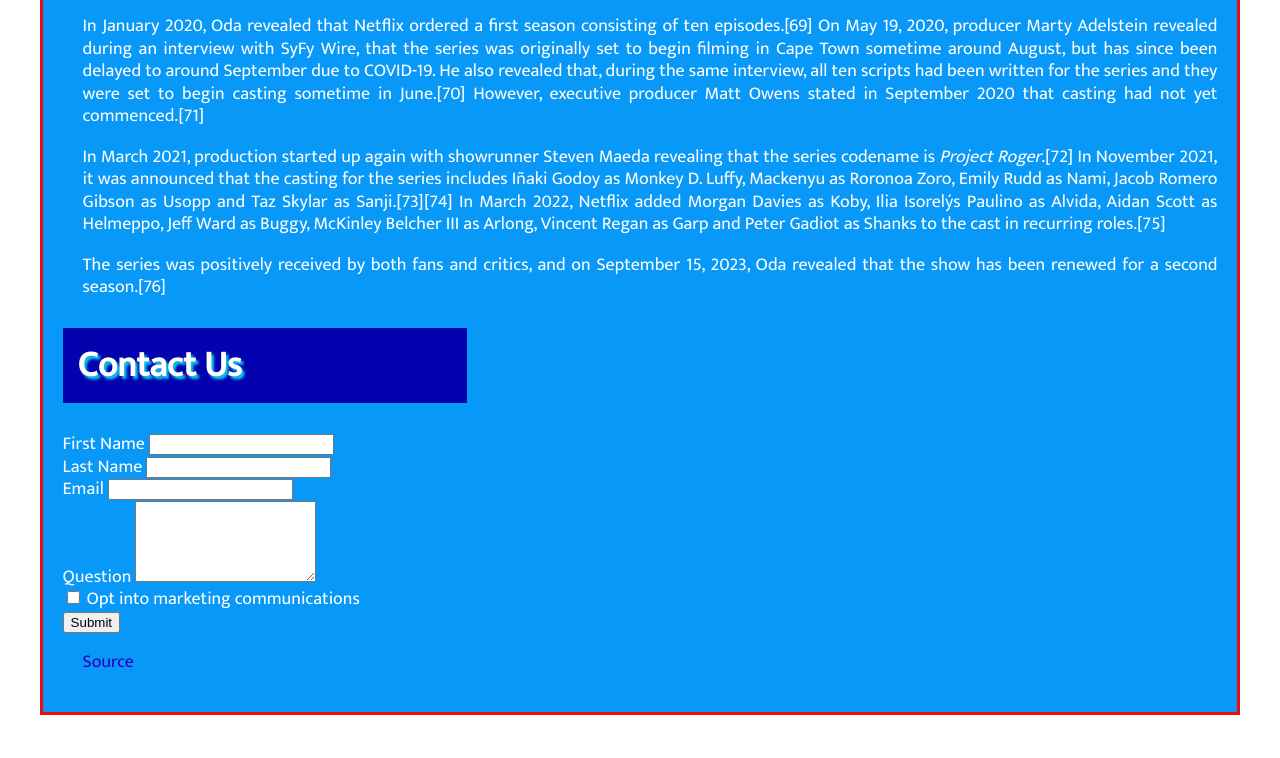
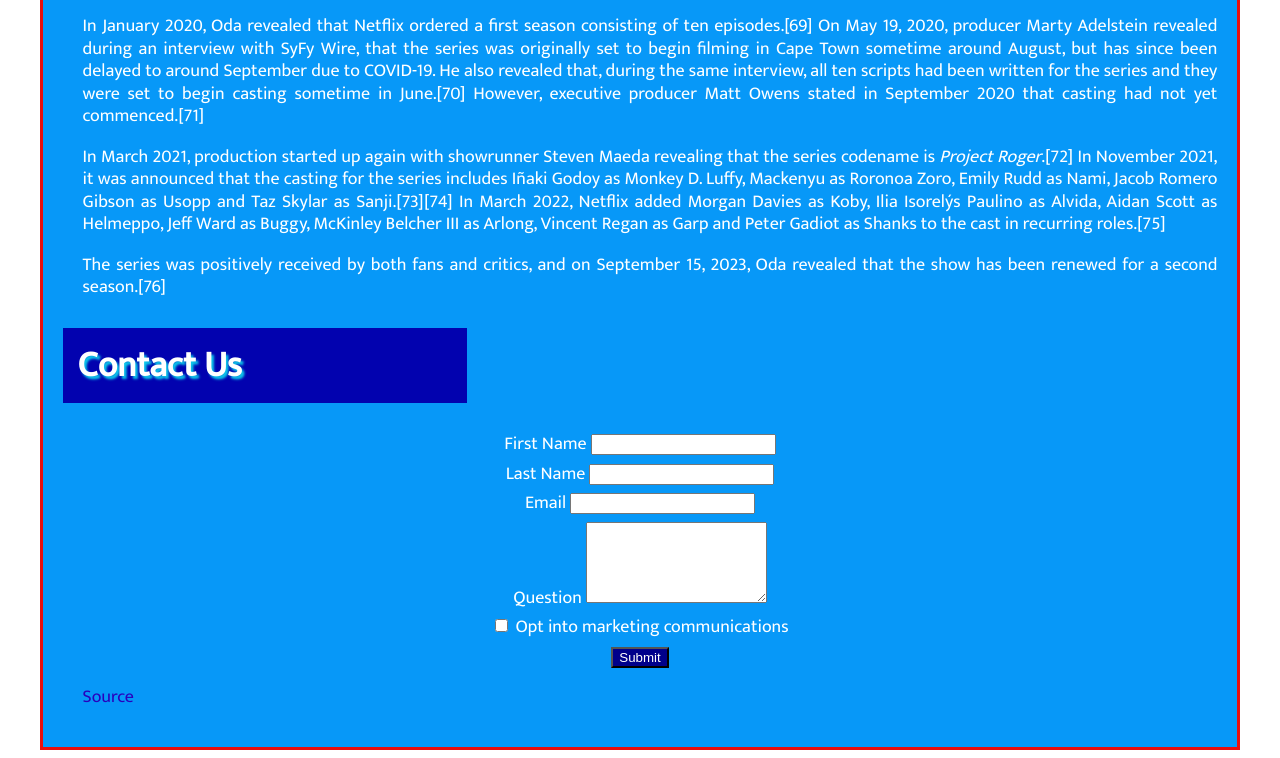
Before and after one commit to clweaver7/IW, a plain HTML site: page WeaverCharleyExerciseLayout/index.html in a window 1280 px wide. Shown: the part 2854-3612 px from the top of the page. Before the commit the page ends 3577 px from the top, so only its background shows below. Drawn offline with Linux system fonts and the light colour scheme.

Commit message:
added css styling to form.

```diff
--- a/WeaverCharleyExerciseLayout/css/main.css
+++ b/WeaverCharleyExerciseLayout/css/main.css
@@ -98,3 +98,21 @@
     /*update link hover color*/
     color: rgb(238, 215, 7);
 }
+
+/*CSS Section= Form*/
+
+form{
+    display: flex;
+    flex-direction: column;
+    align-items: center;
+    gap: 7px;
+}
+
+button{
+    background-color: darkblue;
+    color: white;
+}
+button:hover{
+    color: crimson;
+    background-color: yellow;
+}
```
